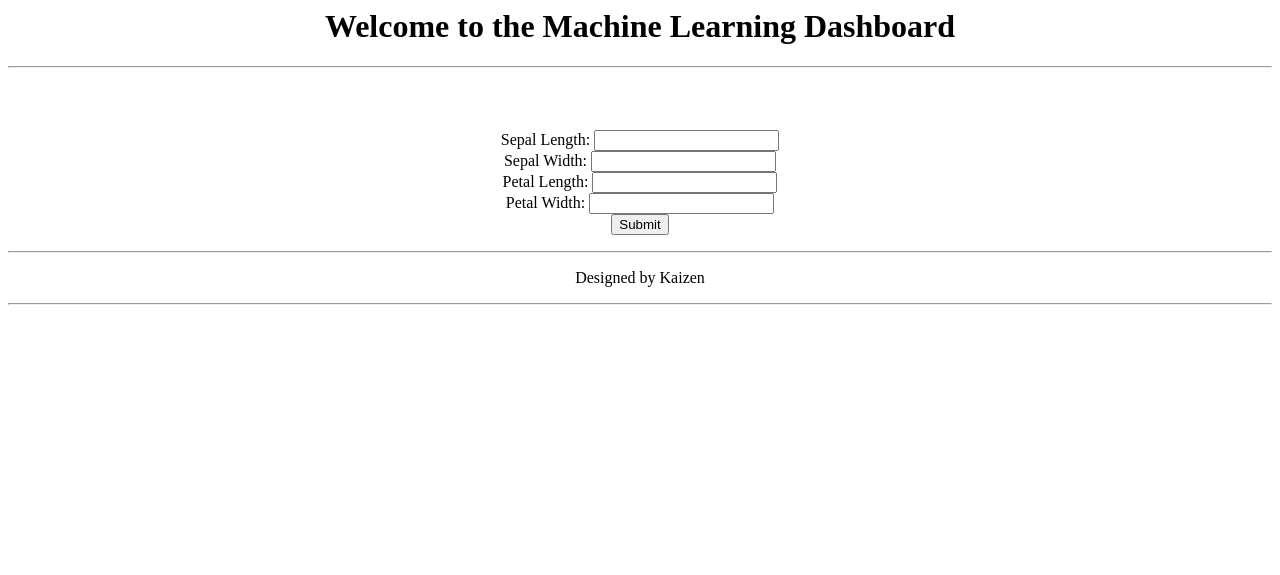
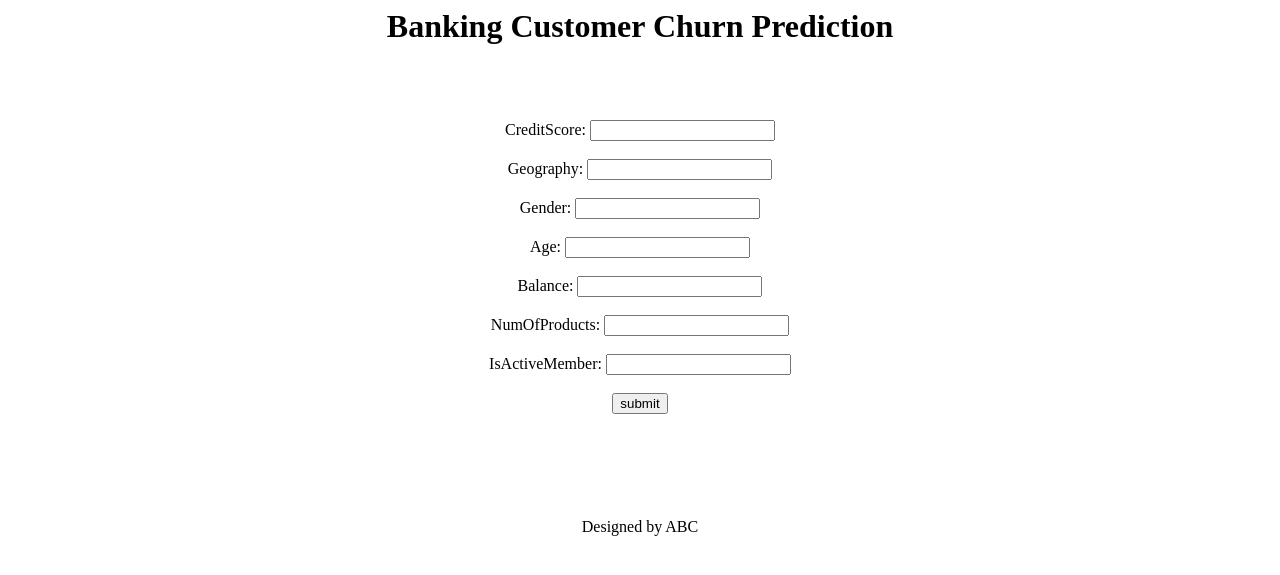
Before and after one commit to anshupandey/AzureWebApp, a Flask app: page / in a window 1280 px wide. Shown: the top 575 px of the page. Run offline with Flask 2, Linux system fonts and the light colour scheme; parts of the project's set-up code (start-up, migrations or seed data) failed here and were passed over.

Commit message:
updated rrepo

```diff
--- a/app.py
+++ b/app.py
@@ -1,21 +1,24 @@
-from flask import Flask, render_template,request
-# create an app
+from flask import Flask,request, render_template
+import json
+import joblib
+
+model = joblib.load("model.pkl")
+transformer = joblib.load("transformer.pkl")
 app = Flask(__name__)
-import joblib
-model = joblib.load("iris_model.pkl")
 
-@app.route("/")
-def fun1():
+@app.route("/",methods=['GET',"POST"])
+def home():
     return render_template("index.html")
 
-@app.route("/predict",methods=["GET","POST"])
-def fun2():
-    data = dict(request.form)
-    data2 = [data["SL"],data["SW"],data["PL"],data["PW"]]
-    data2 = [float(i) for i in data2]
-    output = model.predict([data2])
-    data["Prediction"] = output[0]
+@app.route("/predict",methods=['GET','POST'])
+def main():
+    data = request.form
+    data = dict(data)
+    temp_data = [data['cs'],data['geo'],data['gen'],data['age'],data['bal'],data['nop'],data['iam']]
+    temp_data = transformer.transform([temp_data])
+    data['Prediction_proba'] = model.predict_proba(temp_data).tolist()
+    data['Prediction'] = model.predict(temp_data).tolist()
     return render_template("output.html",output=data)
 
 if __name__=="__main__":
-    app.run()
+    app.run(host="0.0.0.0")
--- a/requirements.txt
+++ b/requirements.txt
@@ -1,4 +1,5 @@
-Flask
+flask
+scipy
 scikit-learn==1.0.2
-pandas
 joblib
+requests
--- a/templates/index.html
+++ b/templates/index.html
@@ -1,16 +1,24 @@
 <html>
     <body>
         <center>
-            <h1> Welcome to the Machine Learning Dashboard </h1>
-            <hr><br><br><br>
-            <form action="/predict" method="post" >
-                Sepal Length:  <input type="text" name="SL"><br>
-                Sepal Width:  <input type="text" name="SW"><br>
-                Petal Length:  <input type="text" name="PL"><br>
-                Petal Width:  <input type="text" name="PW"><br>
-                <input type="submit">
+            <h1> Banking Customer Churn Prediction </h1>
+            <br><br><br>
+            <form method="post" action="/predict">
+                CreditScore: <input type="text" name="cs"><br><br>
+                Geography: <input type="text" name="geo"><br><br>
+                Gender: <input type="text" name="gen"><br><br>
+                Age: <input type="text" name="age"><br><br>
+                Balance: <input type="text" name="bal"><br><br>
+                NumOfProducts: <input type="text" name="nop"><br><br>
+                IsActiveMember: <input type="text" name="iam"><br><br>
+                <input type="submit" value="submit"><br><br>
+
             </form>
-            <hr><p> Designed by Kaizen</p><hr>
+            <br><br><br>
+            <p> Designed by ABC</p>
+
+
+
         </center>
     </body>
 </html>
```
Also changed, not shown: templates/output.html (+8 -10 lines), 2 other files.
